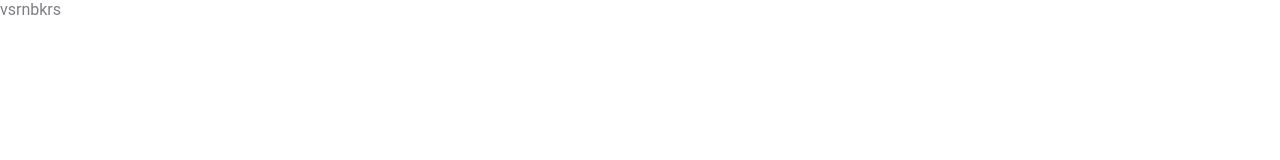
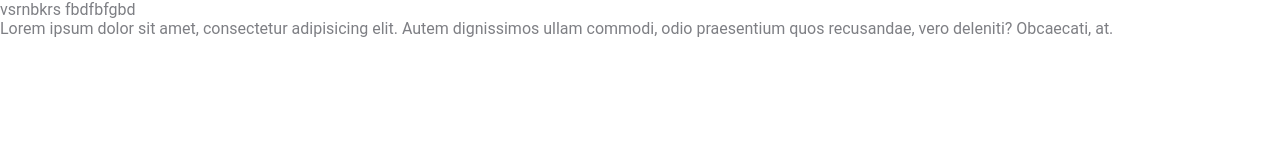
Before and after one commit to Celestialll/test, a plain HTML site: page index.html in a window 1280 px wide. Drawn offline with Linux system fonts and the light colour scheme.

Commit message:
new file contct page

```diff
--- a/index.html
+++ b/index.html
@@ -13,7 +13,9 @@
 <header></header>
 <main>
 	<article></article>
-	<aside>vsrnbkrs</aside>
+	<aside>vsrnbkrs fbdfbfgbd</aside>
+
+	<div class="new">Lorem ipsum dolor sit amet, consectetur adipisicing elit. Autem dignissimos ullam commodi, odio praesentium quos recusandae, vero deleniti? Obcaecati, at.</div>
 </main>
 <footer>
 
```
Also changed, not shown: contacts.html (added).
